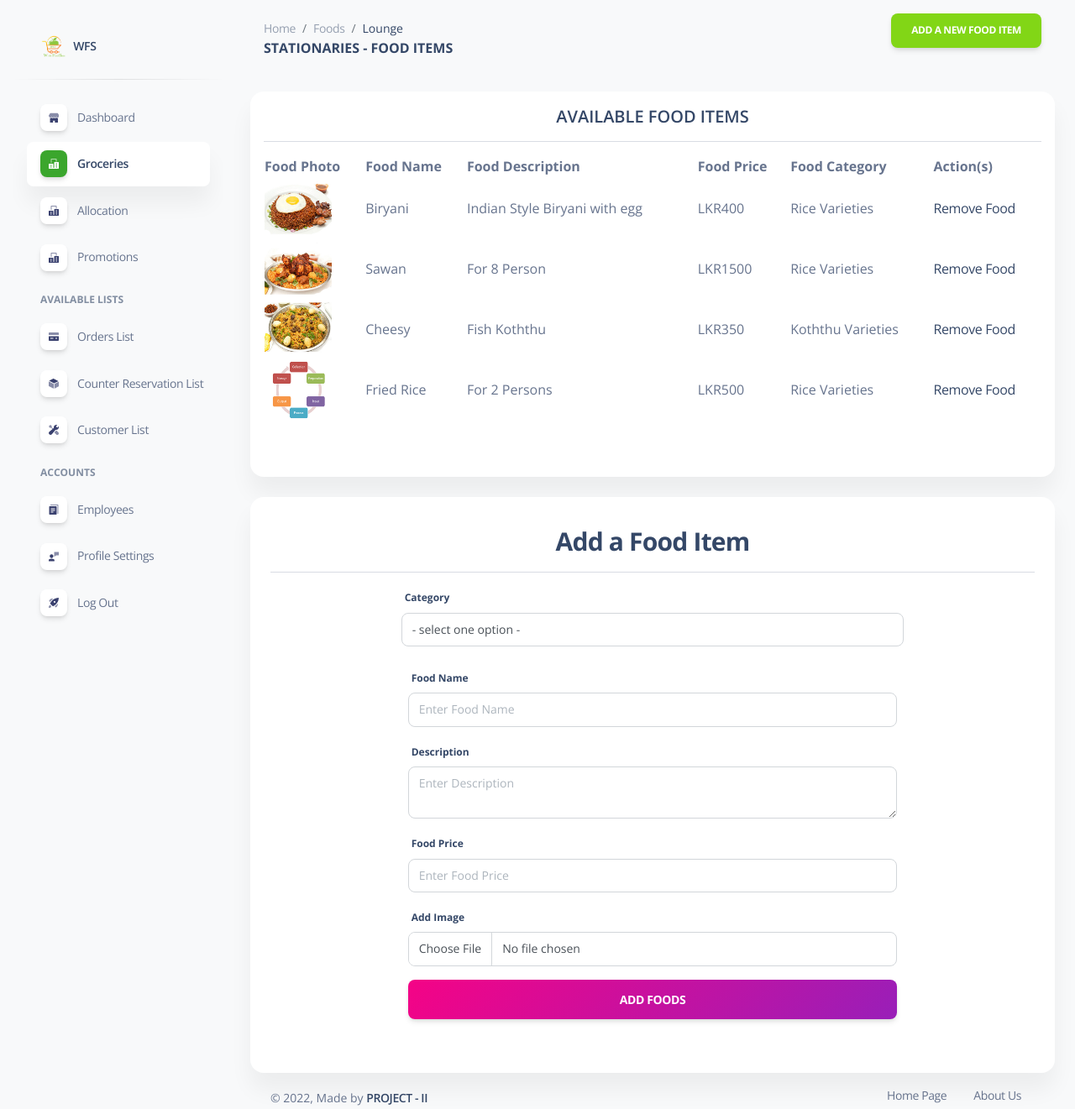
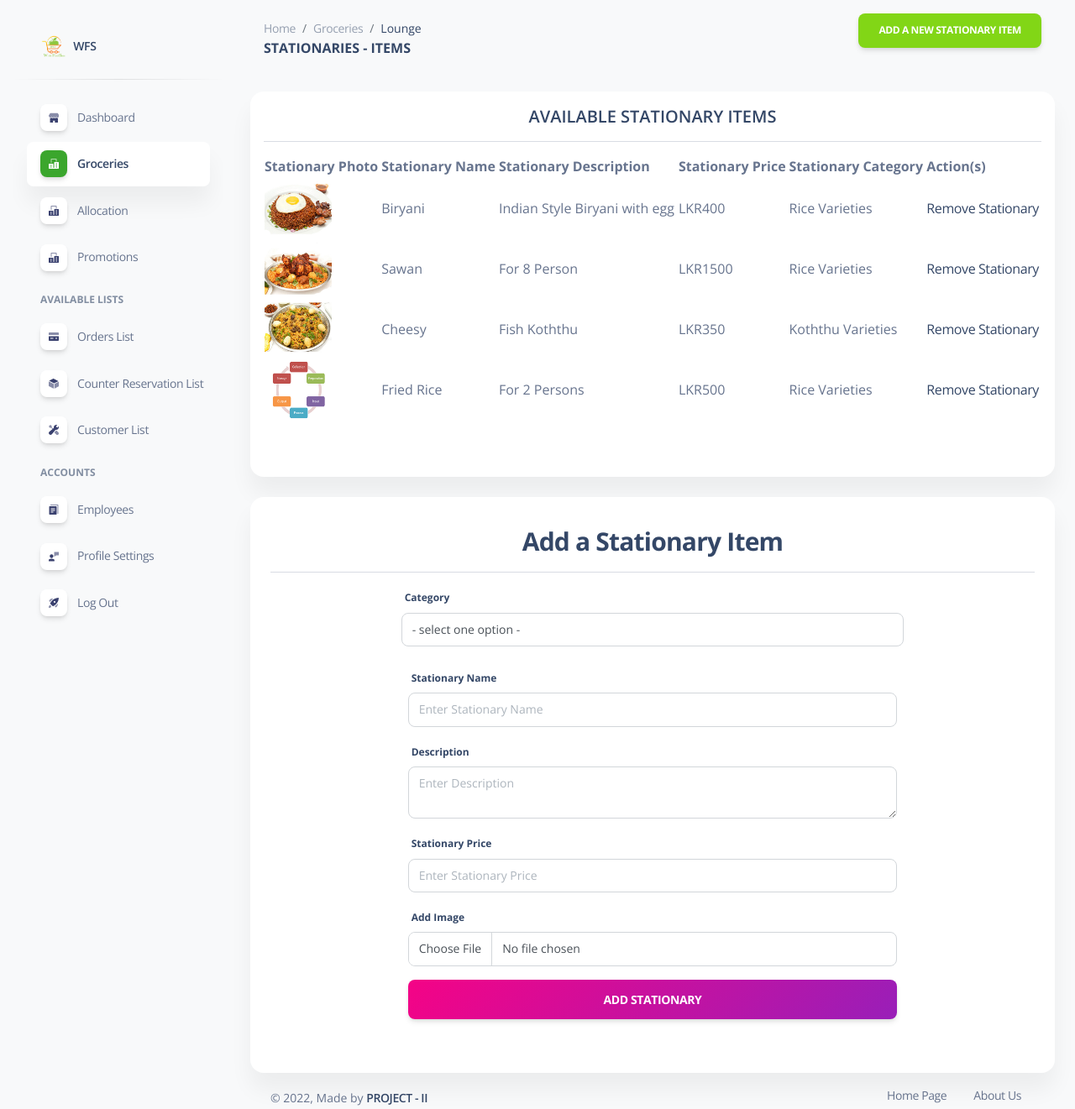
Before and after one commit to KusalJayasooriya/wholefoodstore, a PHP site: page /FoodCourt/admin/foods-lounge.php in a window 1280 px wide. Shown: the whole page at 84% size. Run offline with PHP 8.4, Linux system fonts and the light colour scheme; a user stored in the database is signed in; data comes from the database, SQL or seed files in the repository; some libraries are stand-ins or nearby versions.

Commit message:
Changed some simple texts

```diff
--- a/admin/foods-lounge.php
+++ b/admin/foods-lounge.php
@@ -73,7 +73,7 @@ or die("A problem has occured ... \n" . "Our team is working on it at the moment
             swal.fire({
                  type : 'success',
                  title : 'Reservation Cancelled',
-                 text : ''
+                 text : 'Good'
              })
             ";
         echo $alert;
@@ -89,7 +89,7 @@ or die("A problem has occured ... \n" . "Our team is working on it at the moment
             swal.fire({
                  type : 'success',
                  title : 'Delete Confirmed',
-                 text : ''
+                 text : 'Bad'
              })
             ";
         echo $alert;
@@ -331,14 +331,14 @@ or die("A problem has occured ... \n" . "Our team is working on it at the moment
         <nav aria-label="breadcrumb">
           <ol class="breadcrumb bg-transparent mb-0 pb-0 pt-1 px-0 me-sm-6 me-5">
             <li class="breadcrumb-item text-sm"><a class="opacity-5 text-dark" href="./index.php">Home</a></li>
-            <li class="breadcrumb-item text-sm"><a class="opacity-5 text-dark" href="./foods-menu.php">Foods</a></li>
+            <li class="breadcrumb-item text-sm"><a class="opacity-5 text-dark" href="./foods-menu.php">Groceries</a></li>
             <li class="breadcrumb-item text-sm text-dark active" aria-current="page">Lounge</li>
           </ol>
-          <h6 class="font-weight-bolder mb-0">STATIONARIES - FOOD ITEMS</h6>
+          <h6 class="font-weight-bolder mb-0">STATIONARIES -  ITEMS</h6>
         </nav>
         <div style="mb-0 pb-0 pt-1 px-0 me-sm-6 me-5">
         <a href="#addFood">
-        <button type="button" class="btn btn-success">Add a New Food Item</button>
+        <button type="button" class="btn btn-success">Add a New Stationary Item</button>
         </a>
         <div>
       </div>
@@ -349,15 +349,15 @@ or die("A problem has occured ... \n" . "Our team is working on it at the moment
         <div class="col-lg-12 mb-lg-0 mb-4">
           <div class="card">
             <div class="card-body p-3">
-                <h5 style="text-align:center">AVAILABLE FOOD ITEMS</h5>
+                <h5 style="text-align:center">AVAILABLE STATIONARY ITEMS</h5>
                 <hr/>
                 <table width="100%" align="center">
             <tr>
-                <th>Food Photo</th>
-                <th>Food Name</th>
-                <th>Food Description</th>
-                <th>Food Price</th>
-                <th>Food Category</th>
+                <th>Stationary Photo</th>
+                <th>Stationary Name</th>
+                <th>Stationary Description</th>
+                <th>Stationary Price</th>
+                <th>Stationary Category</th>
                 <th>Action(s)</th>
             </tr>
 
@@ -371,7 +371,7 @@ or die("A problem has occured ... \n" . "Our team is working on it at the moment
                 echo "<td>" . $row['food_description']."</td>";
                 echo "<td>" . $symbol['currency_symbol']. "" . $row['food_price']."</td>";
                 echo "<td>" . $row['category_name']."</td>";
-                echo '<td><a class="del-btn" href="delete-food.php?id=' . $row['food_id'] . '">Remove Food</a></td>';
+                echo '<td><a class="del-btn" href="delete-food.php?id=' . $row['food_id'] . '">Remove Stationary</a></td>';
                 echo "</tr>";
             }
             mysqli_free_result($result);
@@ -388,7 +388,7 @@ or die("A problem has occured ... \n" . "Our team is working on it at the moment
       <div class="col-lg-12 mb-lg-0 mb-4 mt-4">
           <div class="card">
             <div class="card-body ">
-            <h3 class="mt-2" style="text-align:center;">Add a Food Item</h3>
+            <h3 class="mt-2" style="text-align:center;">Add a Stationary Item</h3>
             <hr/>
             <div class="row">
                 <div class="col-2"></div>
@@ -408,16 +408,16 @@ or die("A problem has occured ... \n" . "Our team is working on it at the moment
                   </div>
               <form class="p-2 needs-validation" name="foodsForm" id="foodsForm" action="foods-lounge-exec.php" method="post" enctype="multipart/form-data" onsubmit="return foodsValidate(this)" novalidate>
                   <div class="form-group">
-                      <label for="example-text-input" class="form-control-label">Food Name</label>
-                      <input type="text" name="name" id="name" class="form-control" placeholder="Enter Food Name" required>
+                      <label for="example-text-input" class="form-control-label">Stationary Name</label>
+                      <input type="text" name="name" id="name" class="form-control" placeholder="Enter Stationary Name" required>
                   </div>
                   <div class="form-group">
                       <label for="example-search-input" class="form-control-label">Description</label>
                       <textarea name="description" id="description" class="form-control" placeholder="Enter Description" required></textarea>
                   </div>
                   <div class="form-group">
-                      <label for="example-email-input" class="form-control-label">Food Price</label>
-                      <input type="text" name="price" id="price" class="form-control" placeholder="Enter Food Price" pattern="^[0-9]*$" required>
+                      <label for="example-email-input" class="form-control-label">Stationary Price</label>
+                      <input type="text" name="price" id="price" class="form-control" placeholder="Enter Stationary Price" pattern="^[0-9]*$" required>
                   </div>
 
                   <div class="form-group">
@@ -425,7 +425,7 @@ or die("A problem has occured ... \n" . "Our team is working on it at the moment
                       <input type="file" name="photo" id="photo" class="form-control" placeholder="Add Photo" required>
                   </div>
                   <div class="form-group">
-                      <input class="btn bg-gradient-primary btn-lg w-100" type="submit" name="Submit" value="Add Foods" class="form-control">
+                      <input class="btn bg-gradient-primary btn-lg w-100" type="submit" name="Submit" value="Add Stationary" class="form-control">
                   </div>
               </form>
               </div>
```
